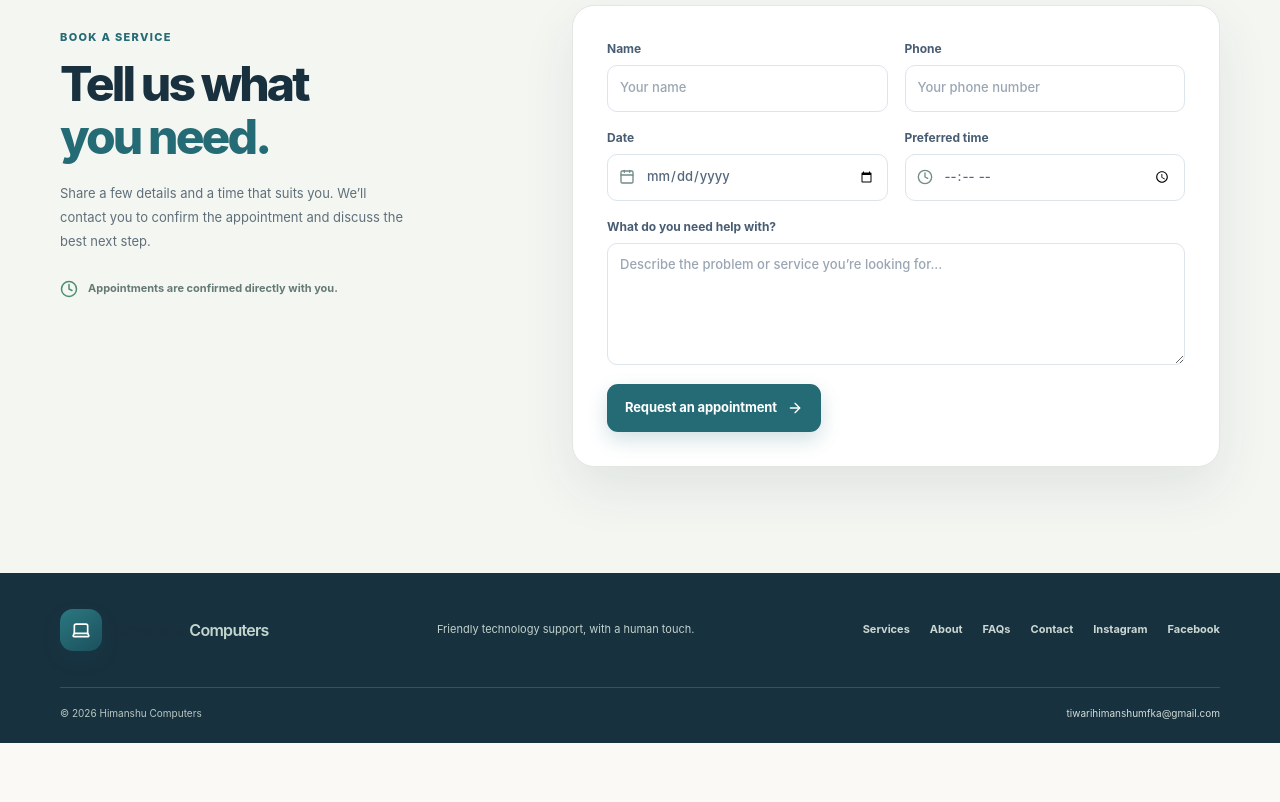
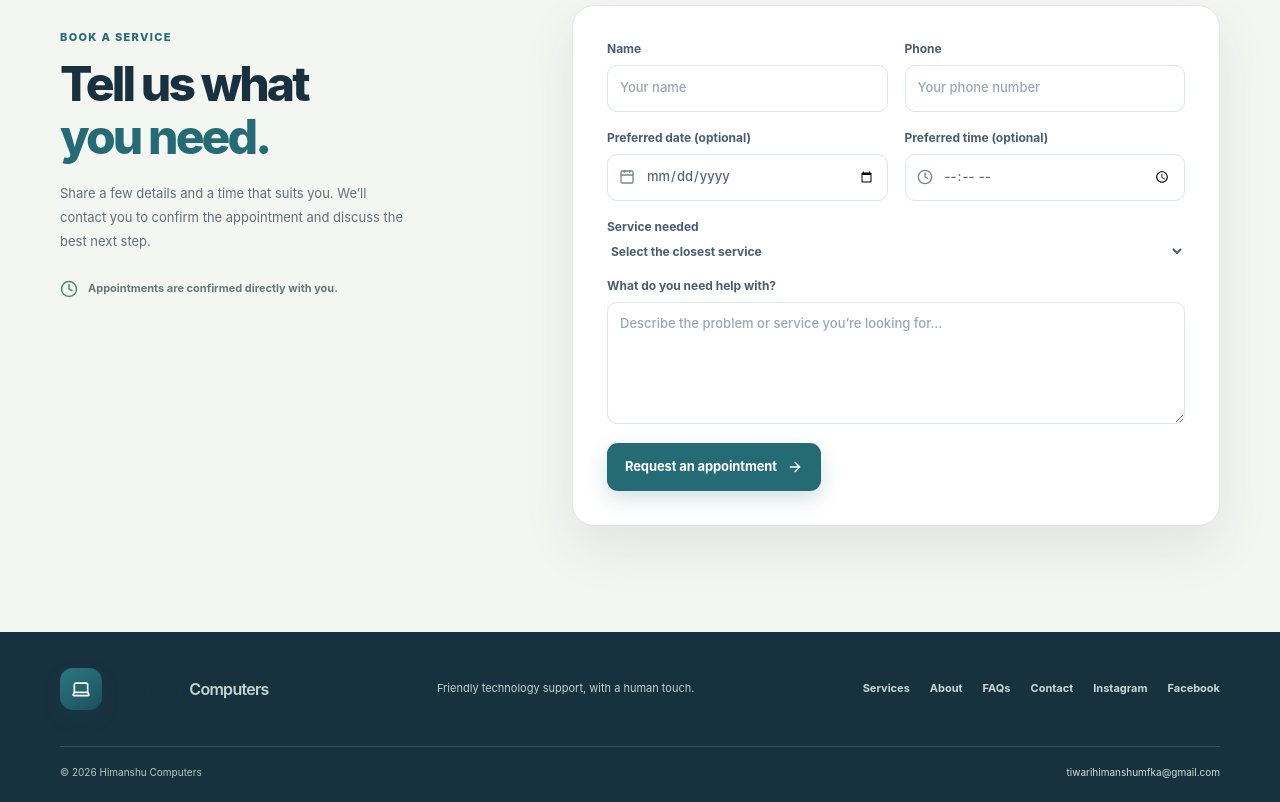
Before and after one commit to incredtiwari/anshucomputer, a React (Vite) app: page / in a window 1280 px wide. Shown: the part 4480-5282 px from the top of the page. Before the commit the page ends 5223 px from the top, so only its background shows below. Built offline with nearby package versions, Linux system fonts and the light colour scheme.

Commit message:
Prefill service selection in enquiry form

```diff
--- a/src/App.jsx
+++ b/src/App.jsx
@@ -124,6 +124,7 @@ const faqs = [
 
 function App() {
   const [mobileMenuOpen, setMobileMenuOpen] = useState(false);
+  const [selectedService, setSelectedService] = useState("");
   const [bookingStatus, setBookingStatus] = useState("idle");
   const [contactStatus, setContactStatus] = useState("idle");
   const [bookingError, setBookingError] = useState("");
@@ -168,20 +169,26 @@ function App() {
       from_name: formData.get("name"),
       reply_to: formData.get("phone"),
       request_type: "Slot Booking / Website Inquiry",
-      date: formData.get("date"),
-      time: formData.get("time"),
+      service: formData.get("service"),
+      date: formData.get("date") || "Not specified",
+      time: formData.get("time") || "Not specified",
       message: formData.get("issue"),
     };
 
     try {
-      await sendEmail(request);
+      await sendEmail({
+        ...request,
+        message: ["Requested service: " + request.service, request.message].join("\n\n"),
+      });
       setBookingStatus("success");
       form.reset();
+      setSelectedService("");
     } catch (error) {
       setBookingError(getEmailErrorMessage(error));
       setBookingEmailFallback(createEmailFallback("Website service request", [
         "Name: " + request.from_name,
         "Phone: " + request.reply_to,
+        "Service: " + request.service,
         "Requested date: " + request.date,
         "Preferred time: " + request.time,
         "",
@@ -227,6 +234,13 @@ function App() {
   };
 
   const closeMobileMenu = () => setMobileMenuOpen(false);
+
+  const handleServiceSelect = (service) => {
+    setSelectedService(service);
+    setBookingStatus("idle");
+    setBookingError("");
+    setBookingEmailFallback("");
+  };
 
   return (
     <div className="site-shell">
@@ -358,7 +372,7 @@ function App() {
                   <span className="service-number">0{index + 1}</span>
                   <h3>{title}</h3>
                   <p>{description}</p>
-                  <a href="#booking-form" className="text-link">Ask about this service <ArrowRight size={15} aria-hidden="true" /></a>
+                  <a href="#booking-form" className="text-link" onClick={() => handleServiceSelect(title)}>Ask about this service <ArrowRight size={15} aria-hidden="true" /></a>
                 </article>
               ))}
             </div>
@@ -500,8 +514,15 @@ function App() {
                 <form className="form-grid" onSubmit={handleBookingSubmit}>
                   <label>Name<input name="name" type="text" autoComplete="name" placeholder="Your name" required /></label>
                   <label>Phone<input name="phone" type="tel" autoComplete="tel" placeholder="Your phone number" required /></label>
-                  <label>Date<span className="input-with-icon"><Calendar size={16} aria-hidden="true" /><input name="date" type="date" required /></span></label>
-                  <label>Preferred time<span className="input-with-icon"><Clock size={16} aria-hidden="true" /><input name="time" type="time" required /></span></label>
+                  <label>Preferred date (optional)<span className="input-with-icon"><Calendar size={16} aria-hidden="true" /><input name="date" type="date" /></span></label>
+                  <label>Preferred time (optional)<span className="input-with-icon"><Clock size={16} aria-hidden="true" /><input name="time" type="time" /></span></label>
+                  <label className="field-full">Service needed
+                    <select className="booking-service-select" name="service" value={selectedService} onChange={(event) => setSelectedService(event.target.value)} required>
+                      <option value="" disabled>Select the closest service</option>
+                      {services.map(({ title }) => <option key={title} value={title}>{title}</option>)}
+                      <option value="Not sure yet">Not sure yet</option>
+                    </select>
+                  </label>
                   <label className="field-full">What do you need help with?<textarea name="issue" rows="4" placeholder="Describe the problem or service you’re looking for..." required /></label>
                   {bookingError && (
                     <div className="form-error" role="alert">
```
